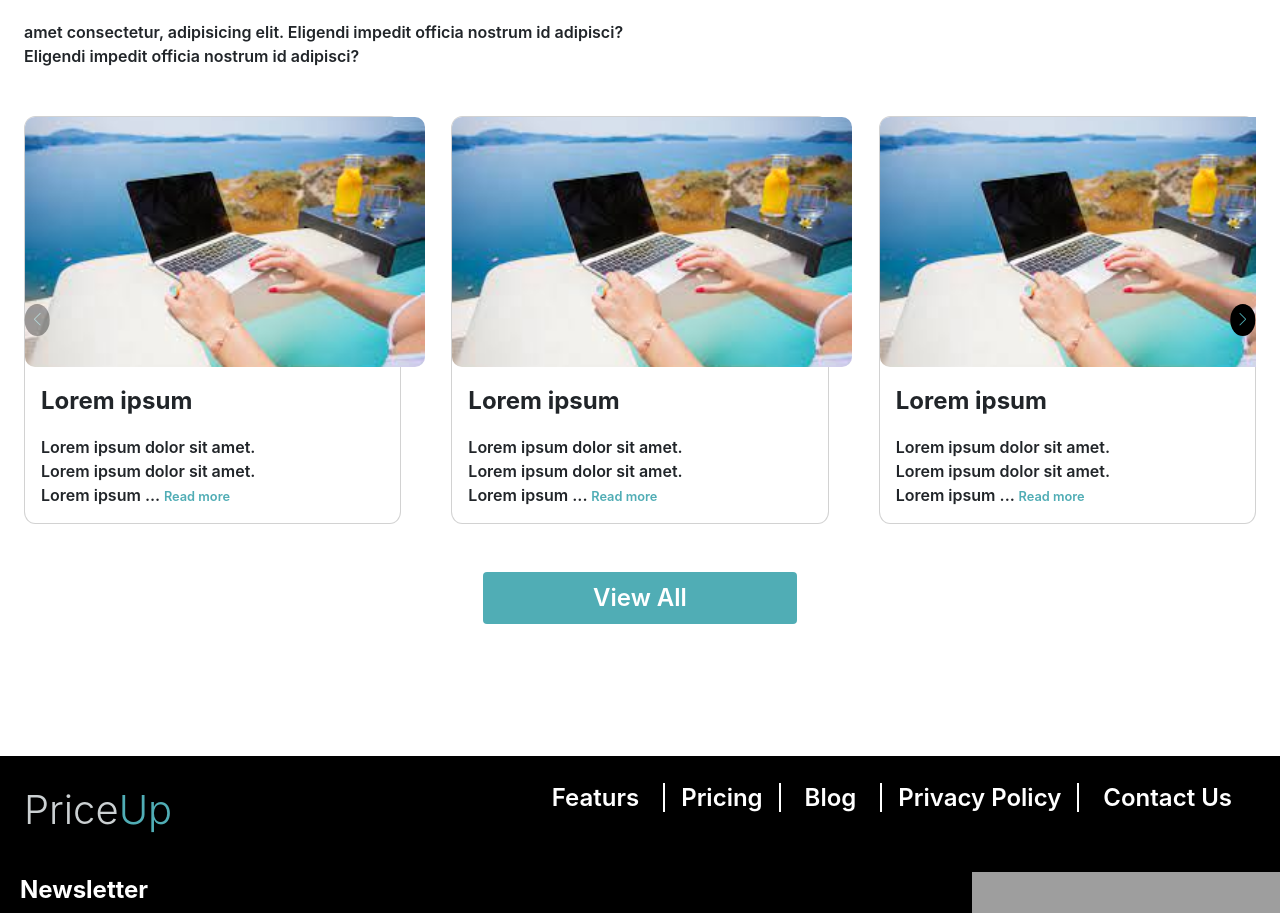
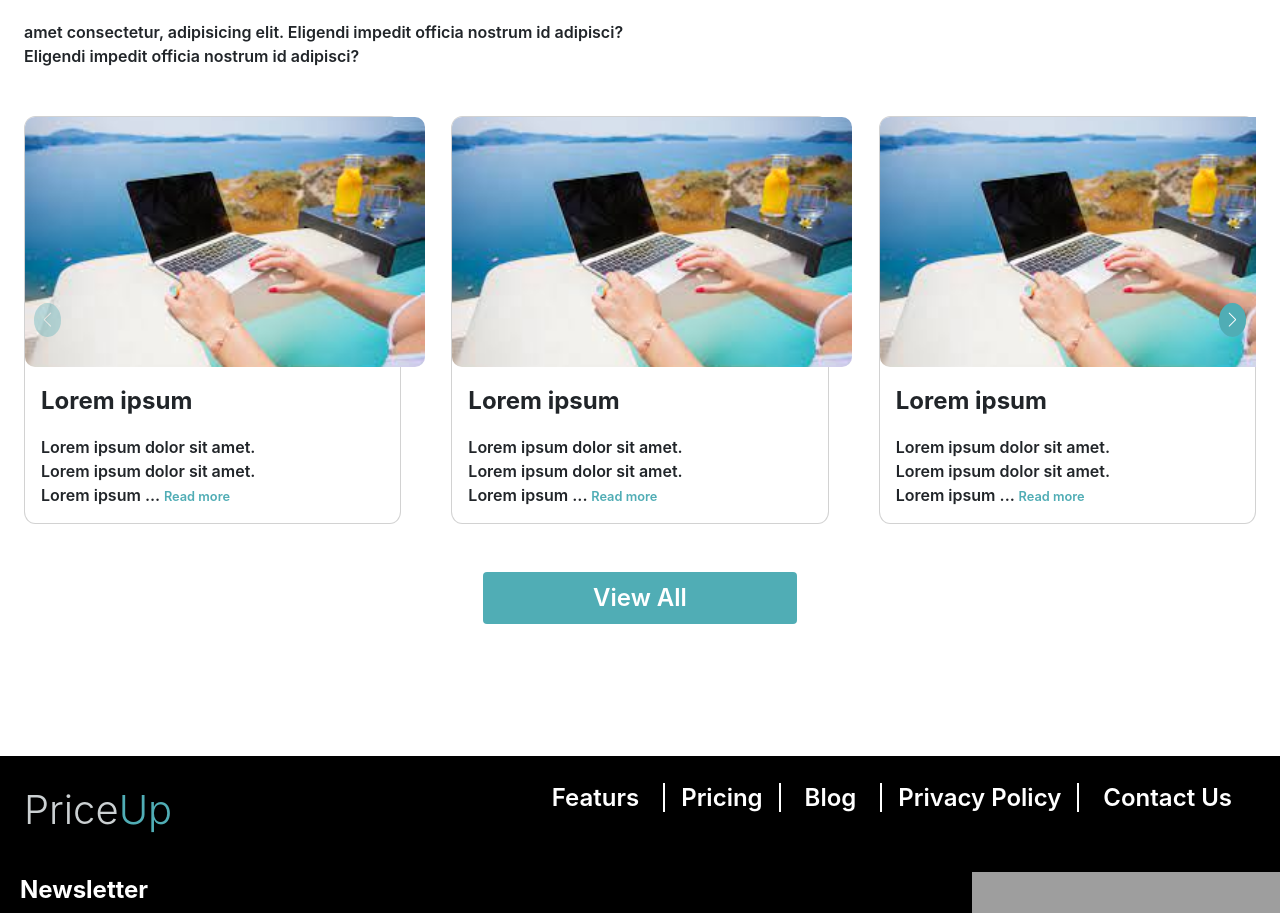
Before and after one commit to Piyusha13/PSAssesment, a React (Create React App) app: page / in a window 1280 px wide. Shown: the part 5292-6205 px from the top of the page. Built offline with nearby package versions, Linux system fonts and the light colour scheme; grey boxes are pictures that could not be loaded.

Commit message:
first commit

```diff
--- a/src/App.css
+++ b/src/App.css
@@ -4,18 +4,3 @@ body {
 a{
   text-decoration: none;
 }
-.swiper-button-next:after,.swiper-button-prev:after{
-  background-color: black;
-  color: #50adb5;
-  padding: 0.6rem;
-  font-size: 0.8rem !important;
-  border-radius: 50%;
-}
-.swiper-button-next:after{
-
-  transform: translateX(40%);
-}
-.swiper-button-prev:after{
-
-  transform: translateX(-40%);
-}
--- a/src/components/BlogSection/BlogSection.jsx
+++ b/src/components/BlogSection/BlogSection.jsx
@@ -5,6 +5,7 @@ import 'swiper/css';
 import 'swiper/css/navigation';
 import { Navigation } from 'swiper';
 import blogImg from "../../assets/images/blog1.png"
+import "./BlogSection.style.css"
 
 const BlogSection = () => {
   return (
@@ -16,7 +17,7 @@ const BlogSection = () => {
                         <p className='fs-6 fw-semibold mb-0 pb-0'> amet consectetur, adipisicing elit. Eligendi impedit officia nostrum id adipisci?</p>
                         <p className='fs-6 fw-semibold pt-0 mt-0'>  Eligendi impedit officia nostrum id adipisci?</p>
                     </div>
-                    <div className='px-0' data-aos="fade-down">
+                    <div className='px-0 blog position-relative' data-aos="fade-down">
                         <Swiper
                         modules={[Navigation]}
                             spaceBetween={50}
--- /dev/null
+++ b/src/components/BlogSection/BlogSection.style.css
@@ -0,0 +1,8 @@
+
+.blog .swiper-button-next:after,.blog .swiper-button-prev:after{
+    color: white !important;
+    background-color: #50adb5 !important;
+    padding: 0.6rem;
+    font-size: 0.9rem !important;
+    border-radius: 50%;
+  }
--- a/src/components/Page6/Page6.jsx
+++ b/src/components/Page6/Page6.jsx
@@ -4,12 +4,13 @@ import { Swiper, SwiperSlide } from 'swiper/react';
 import 'swiper/css';
 import 'swiper/css/navigation';
 import { Navigation } from 'swiper';
+import "./Page6.style.css"
 
 const Page6 = () => {
     return (
         <div style={{ height: '100vh' }}>
             <section>
-                <Container fluid className='m-0 pt-4'>
+                <Container fluid className='m-0 pt-4 page6'>
                     <div className='text-center my-5' data-aos="fade-up">
                         <p className='fs-4 fw-bold'>WHY PEOPLE BELIEVE IN US</p>
                         <p className='fs-5 fw-bold'>We Understant Hotels, Like No One Does</p>
--- /dev/null
+++ b/src/components/Page6/Page6.style.css
@@ -0,0 +1,15 @@
+.page6 .swiper-button-next:after,.page6 .swiper-button-prev:after{
+    background-color: black !important;
+    color: #50adb5 !important;
+    padding: 0.6rem;
+    font-size: 0.8rem !important;
+    border-radius: 50%;
+  }
+  .page6 .swiper-button-next:after{
+
+    transform: translateX(40%);
+  }
+  .page6 .swiper-button-prev:after{
+
+    transform: translateX(-40%);
+  }
```
